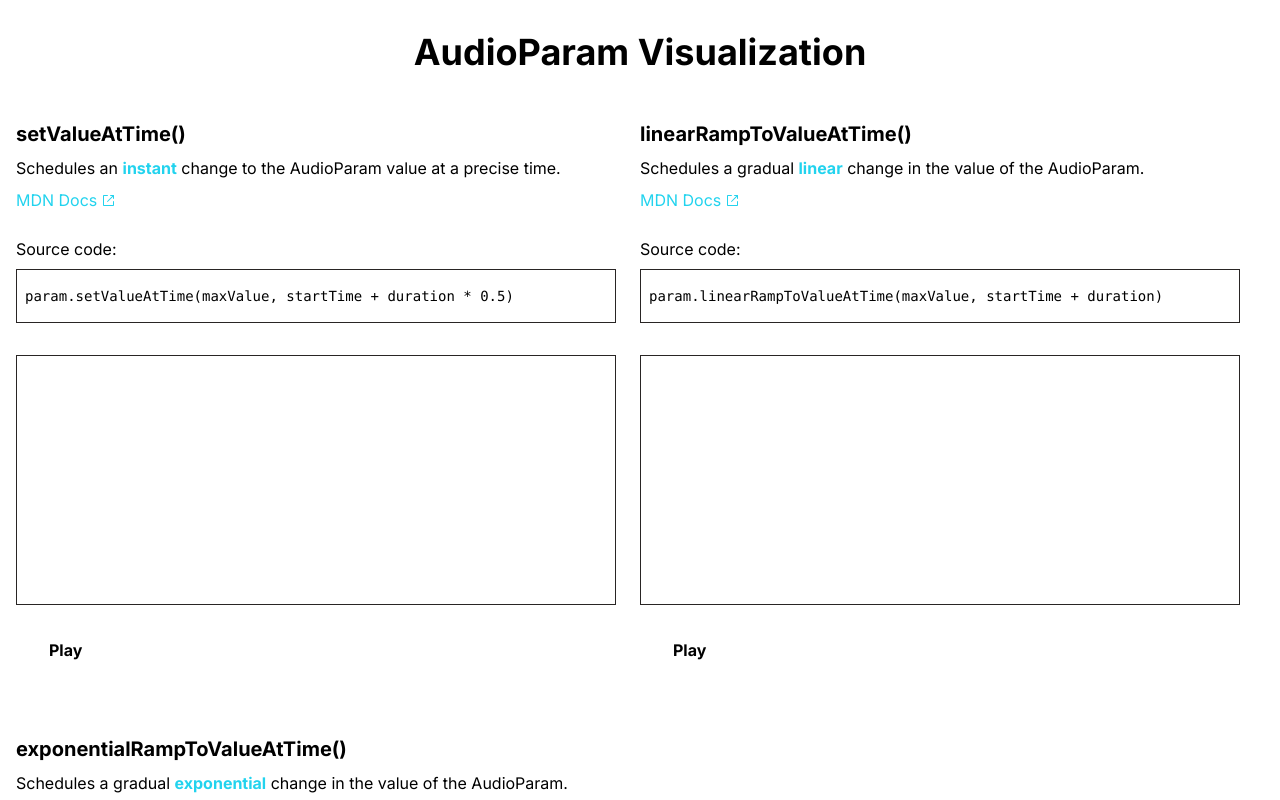
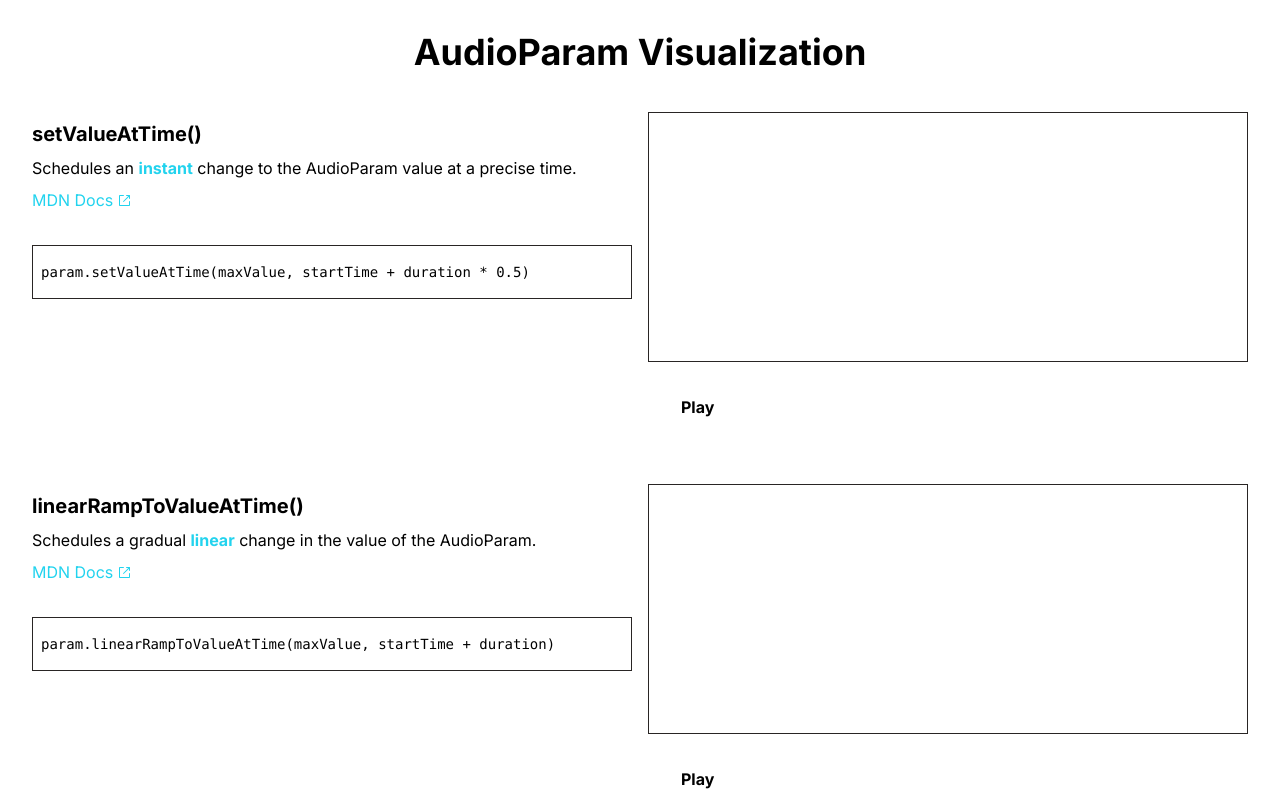
Before and after one commit to satelllte/audioparam-visualization, a Next.js app: page / in a window 1280 px wide. Shown: the top 800 px of the page. Built offline with nearby package versions, Linux system fonts and the light colour scheme.

Commit message:
styling WIP

```diff
--- a/src/components/visualizations/Visualization.tsx
+++ b/src/components/visualizations/Visualization.tsx
@@ -91,7 +91,8 @@ export const Visualization = ({
   const mdnUrl = `https://developer.mozilla.org/en-US/docs/Web/API/AudioParam/${title}`
 
   return (
-    <div className="py-6 w-full max-w-[600px]">
+    <section className="py-6 flex flex-col items-center gap-4 lg:flex-row lg:items-start">
+      <div className="lg:flex-1 w-full max-w-[600px]">
         <h2 className="py-2 text-xl font-bold">{`${title}()`}</h2>
         {description && (
           <div>{description}</div>
@@ -107,13 +108,15 @@ export const Visualization = ({
         </div>
         {code && (
           <div className="py-2">
-          <h3>Source code:</h3>
+            {/* <h3>Source code:</h3> */}
             <pre className="border border-stone-800 --rounded-md my-2 px-2 py-4 text-xs sm:text-sm --pt-1 --pb-4 overflow-x-auto">
               {code}
             </pre>
           </div>
         )}
-      <div className='my-4 relative h-[250px] max-w-full'>
+      </div>
+      <div className="lg:flex-1 w-full max-w-[600px]">
+        <div className='mb-4 relative h-[250px] max-w-full'>
           <canvas
             className="absolute inset-0 p-1 w-full h-full border border-stone-800 --bg-[length:10px_10px] --bg-[radial-gradient(theme(colors.sky[900])_10%,_transparent_10%)]"
             ref={canvasRef}
@@ -123,5 +126,6 @@ export const Visualization = ({
         </div>
         <Button onClick={onStart}>Play</Button>
       </div>
+    </section>
   )
 }
--- a/src/pages/index.tsx
+++ b/src/pages/index.tsx
@@ -15,7 +15,7 @@ const HomePage = () => {
         <header className='py-4'>
           <h1 className='font-bold text-3xl md:text-4xl text-center'>AudioParam Visualization</h1>
         </header>
-        <main className='mx-auto flex flex-col items-center xl:grid grid-cols-2 justify-center'>
+        <main className='px-4'>
           <VisualizationSetValueAtTime/>
           <VisualizationLinearRampToValueAtTime/>
           <VisualizationExponentialRampToValueAtTime/>
```
Lines whose indentation alone changed are shown as unchanged.
